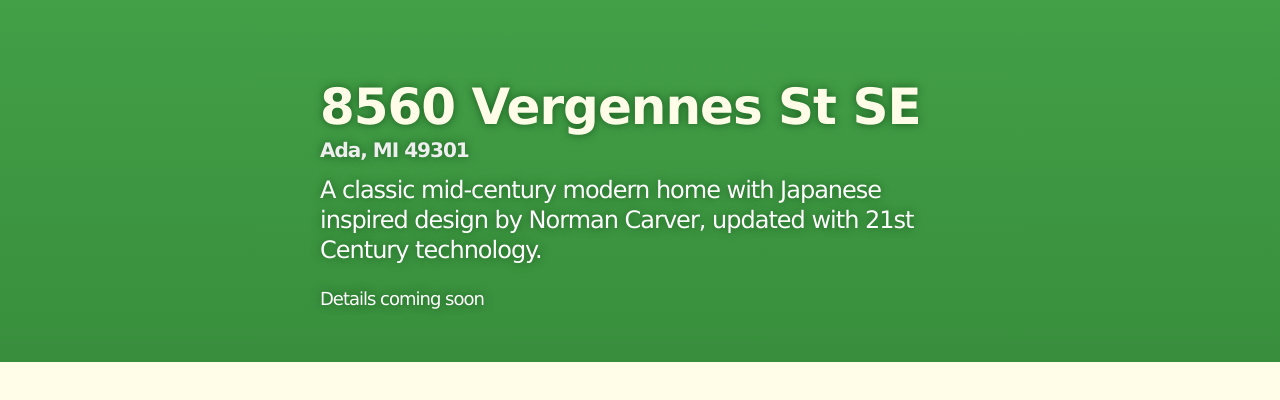
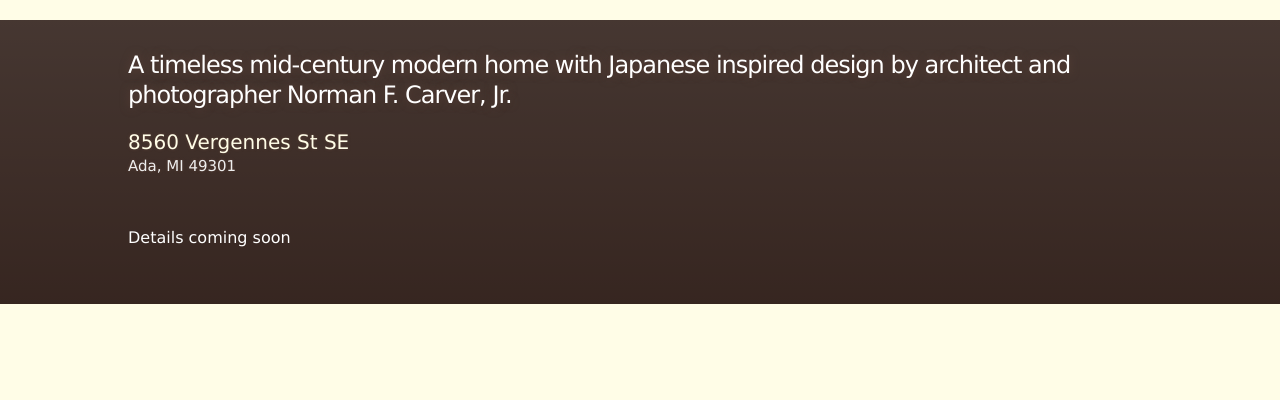
Before and after one commit to andykellr/8560vergennes, a plain HTML site: page index.html in a window 1280 px wide. Drawn offline with Linux system fonts and the light colour scheme.

Commit message:
first full draft

```diff
--- a/index.html
+++ b/index.html
@@ -3,7 +3,7 @@
   <head>
     <meta charset='utf-8'>
     <meta http-equiv="X-UA-Compatible" content="chrome=1">
-    <meta name="description" content="8560 Vergennes St SE : A classic mid-century modern home with Japanese inspired design by Norman Carver, updated with 21st Century technology.">
+    <meta name="description" content="8560 Vergennes St SE : A timeless mid-century modern home with Japanese inspired design by architect and photographer Norman F. Carver, Jr.">
 
     <meta property="og:title" content="8560 Vergennes St SE, Ada, MI">
     <!--    <meta property="og:image" content="http://andykellr.github.io/music-randomizer/images/icon256.png"> -->
@@ -18,15 +18,20 @@
   <body>
 
     <!-- HEADER -->
-    <div id="header_wrap" class="outer">
+    <div class="wrap" class="outer">
       <header class="inner">
 
 <!--        <img id="logo" src="images/icon256.png" width="128" height="128"> -->
-        <h1 id="project_title">8560 Vergennes St SE<span class="citystate">Ada, MI 49301</span></h1>
-        <h2 id="project_tagline">A classic mid-century modern home with Japanese inspired design by Norman Carver, updated with 21st Century technology.</h2>
+        <h2 id="project_tagline">A timeless mid-century modern home with Japanese inspired design by architect and photographer Norman F. Carver, Jr.</h2>
 
-        <h3 id="project_footnote">Details coming soon</h3>
+      <div id="address"><a target="_blank" href="https://maps.google.com/maps?q=8560+Vergennes+St+SE,+Ada,+MI">8560 Vergennes St SE</a><span class="citystate">Ada, MI 49301</span></div>
 
+
+      <br>
+      <br>
+      Details coming soon
+      <br>
+      <br>
       </header>
     </div>
 
```
Also changed, not shown: stylesheets/stylesheet.sass (+147 -47 lines), stylesheets/stylesheet.css, 2 other files.
